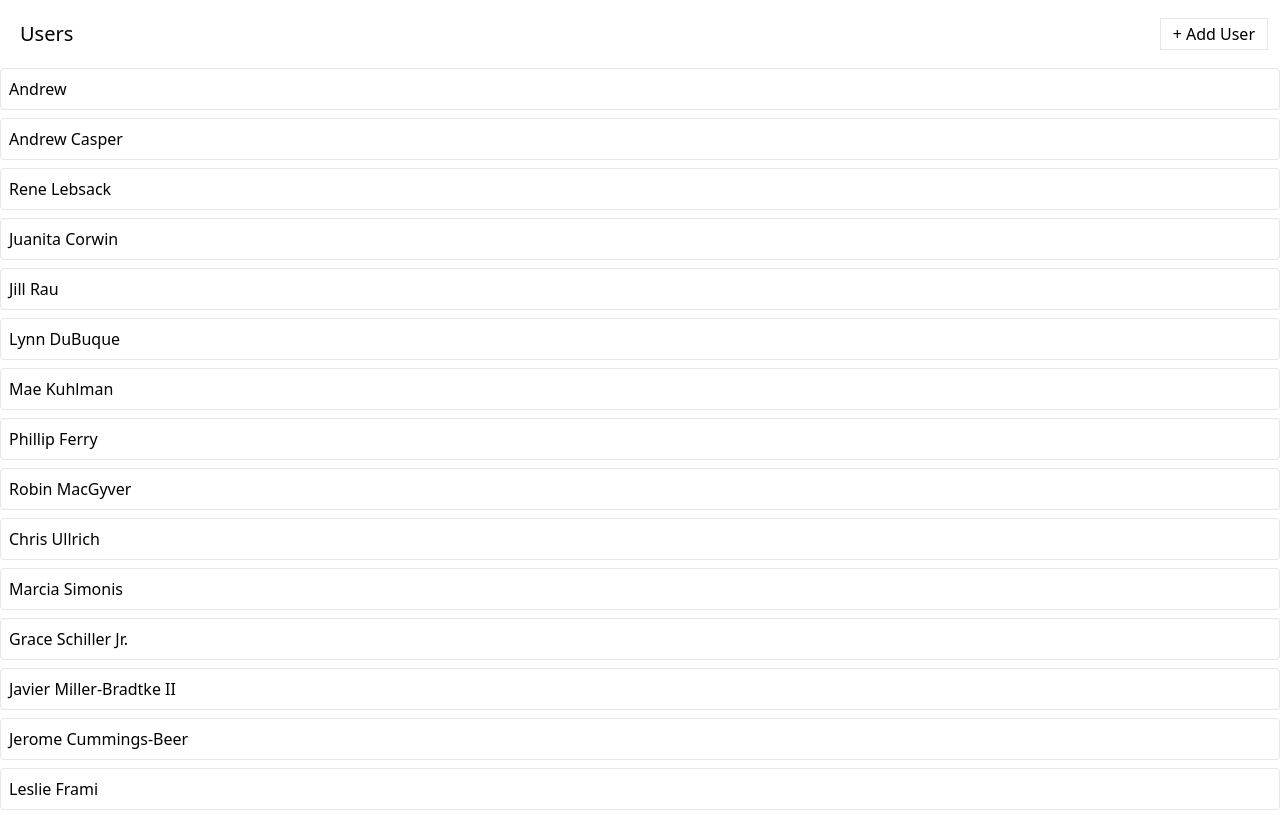
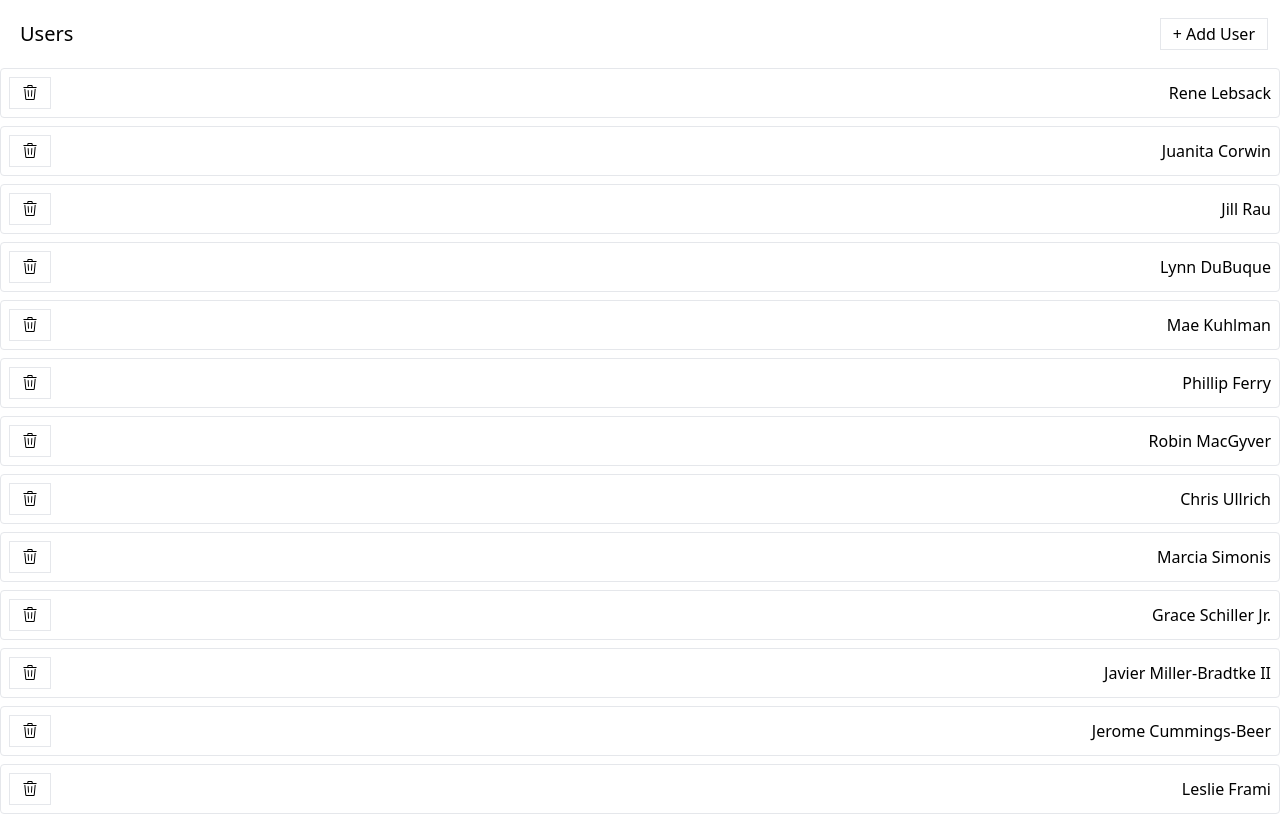
Before and after one commit to AndriiNyzhnyk1994/rtk-media, a React (Create React App) app: page / in a window 1280 px wide. Shown: the top 815 px of the page. Built offline with nearby package versions, Linux system fonts and the light colour scheme; data requests are answered from the project's data file.

Commit message:
handled deleting user

```diff
--- a/db.json
+++ b/db.json
@@ -1,13 +1,5 @@
 {
   "users": [
-    {
-      "id": 1,
-      "name": "Andrew"
-    },
-    {
-      "name": "Andrew Casper",
-      "id": 2
-    },
     {
       "name": "Rene Lebsack",
       "id": 3
--- a/src/components/UsersListItem.js
+++ b/src/components/UsersListItem.js
@@ -1,8 +1,22 @@
-
+import { GoTrash } from 'react-icons/go'
+import Button from './Button'
+import { removeUser } from '../store'
+import { useThunk } from '../hooks/useThunk'
 
 function UsersListItem({ user }) {
+
+    const [doRemoveUser, isLoading, error] = useThunk(removeUser)
+
+    const handleClick = () => {
+        doRemoveUser(user)
+    }
+
     return <div className="mb-2 border rounded">
         <div className="flex p-2 justify-between items-center cursor-pointer">
+            <Button loading={isLoading} onClick={handleClick}>
+                <GoTrash />
+            </Button>
+            {error && <div>Error deleting user</div>}
             {user.name}
         </div>
     </div>
```
